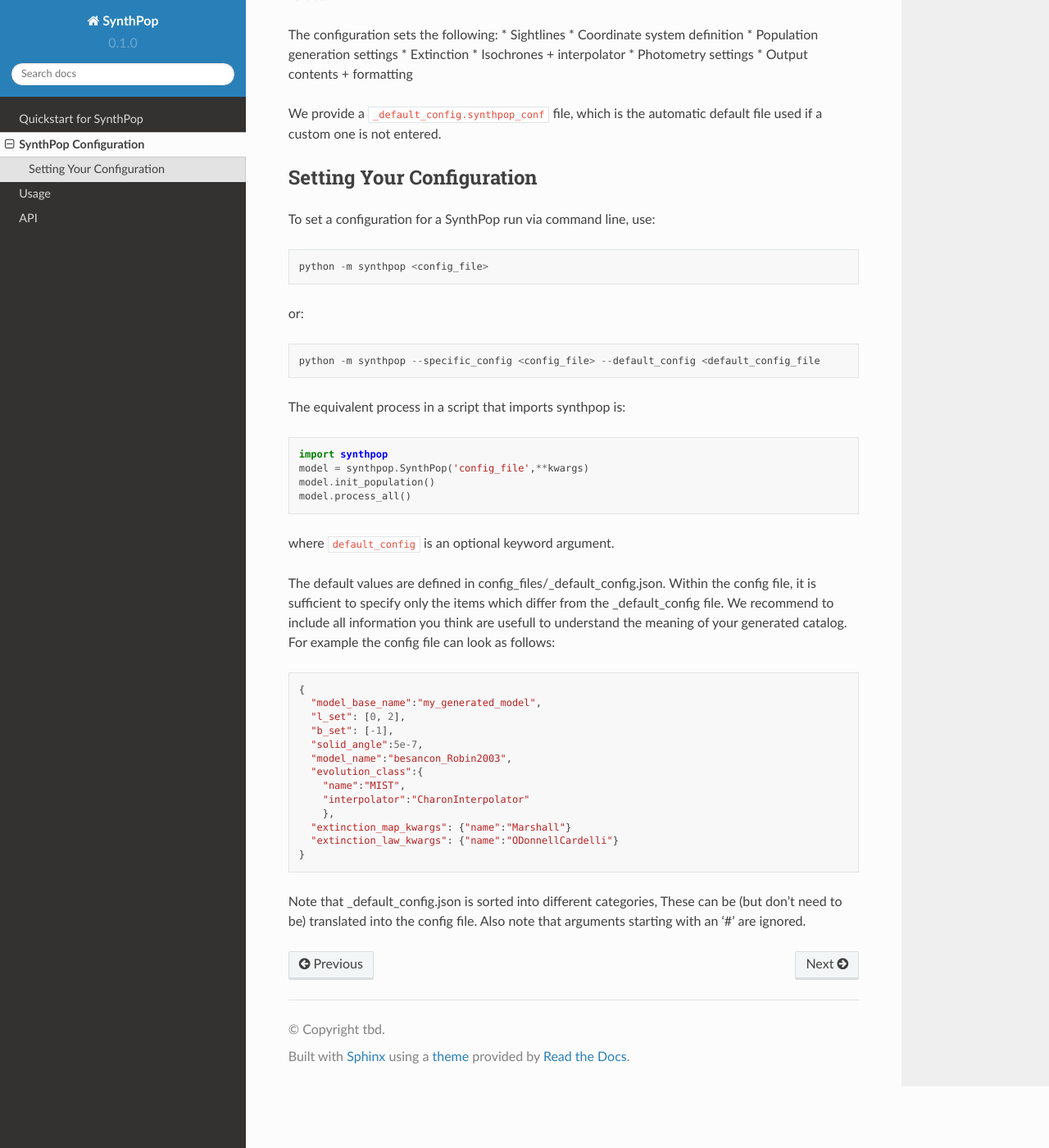
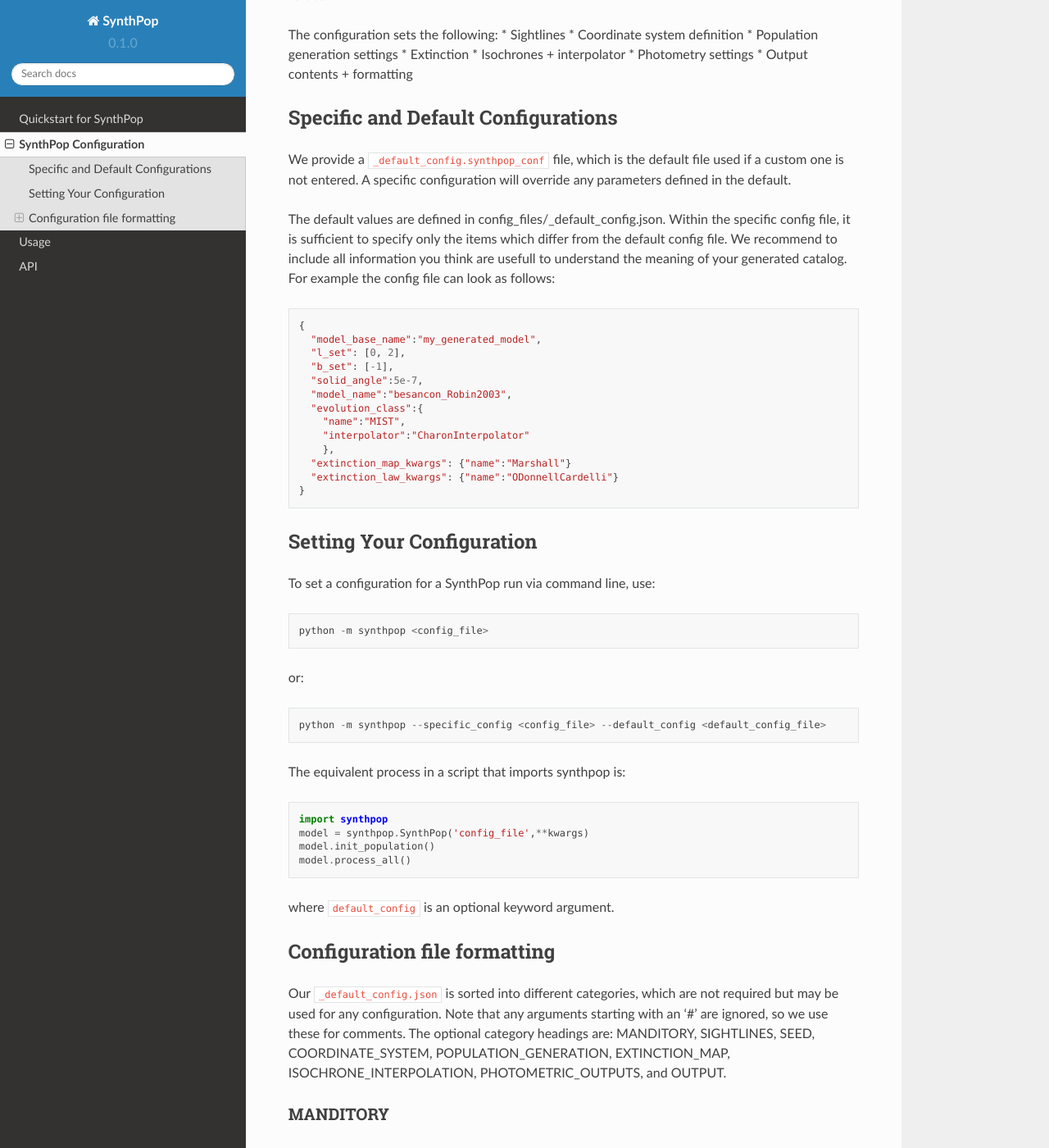
Before and after one commit to synthpop-galaxy/synthpop, a Sphinx documentation site: the page built from docs/source/configuration.rst, in a window 1280 px wide and 1400 px high, scrolled down 226 px. Shown: the whole window at 82% size. Built offline with Sphinx 7.4.7 and the Read the Docs theme 2.0.0, drawn with Linux system fonts in a browser that asks for light colours; some of the changed text lies outside the part shown.

Commit message:
Update configuration.rst

```diff
--- a/docs/source/configuration.rst
+++ b/docs/source/configuration.rst
@@ -12,30 +12,14 @@ The configuration sets the following:
 * Photometry settings
 * Output contents + formatting
 
-We provide a ``_default_config.synthpop_conf`` file, which is the automatic default file used if a custom one is not entered.
-
-Setting Your Configuration
----------------------------
-To set a configuration for a SynthPop run via command line, use::
-
-  python -m synthpop <config_file>
-
-or::
-
-  python -m synthpop --specific_config <config_file> --default_config <default_config_file
-
-The equivalent process in a script that imports synthpop is::
-
-  import synthpop
-  model = synthpop.SynthPop('config_file',**kwargs)
-  model.init_population()
-  model.process_all()
-
-where ``default_config`` is an optional keyword argument.
+Specific and Default Configurations
+-----------------------------------
+We provide a ``_default_config.synthpop_conf`` file, which is the default file used if a custom one is not entered.
+A specific configuration will override any parameters defined in the default.
 
 The default values are defined in config_files/_default_config.json.
-Within the config file, it is sufficient to specify only the items
-which differ from the _default_config file.
+Within the specific config file, it is sufficient to specify only the items
+which differ from the default config file.
 We recommend to include all information you think are
 usefull to understand the meaning of your generated catalog.
 For example the config file can look as follows::
@@ -54,6 +38,32 @@ For example the config file can look as follows::
       "extinction_law_kwargs": {"name":"ODonnellCardelli"}
     }
 
-Note that _default_config.json is sorted into different categories,
-These can be (but don't need to be) translated into the config file.
-Also note that arguments starting with an '#' are ignored.
+Setting Your Configuration
+---------------------------
+To set a configuration for a SynthPop run via command line, use::
+
+  python -m synthpop <config_file>
+
+or::
+
+  python -m synthpop --specific_config <config_file> --default_config <default_config_file>
+
+The equivalent process in a script that imports synthpop is::
+
+  import synthpop
+  model = synthpop.SynthPop('config_file',**kwargs)
+  model.init_population()
+  model.process_all()
+
+where ``default_config`` is an optional keyword argument.
+
+Configuration file formatting
+-----------------------------
+
+Our ``_default_config.json`` is sorted into different categories, which are not required but may be used for any configuration. Note that any arguments starting with an '#' are ignored, so we use these for comments. The optional category headings are: MANDITORY, SIGHTLINES, SEED, COORDINATE_SYSTEM, POPULATION_GENERATION, EXTINCTION_MAP, ISOCHRONE_INTERPOLATION, PHOTOMETRIC_OUTPUTS, and OUTPUT.
+
+MANDITORY
+^^^^^^^^^
+*model_name*: string defining the model directory containing the population files
+
+*name_for_output*: string defining the default directory and base for the output files
```
